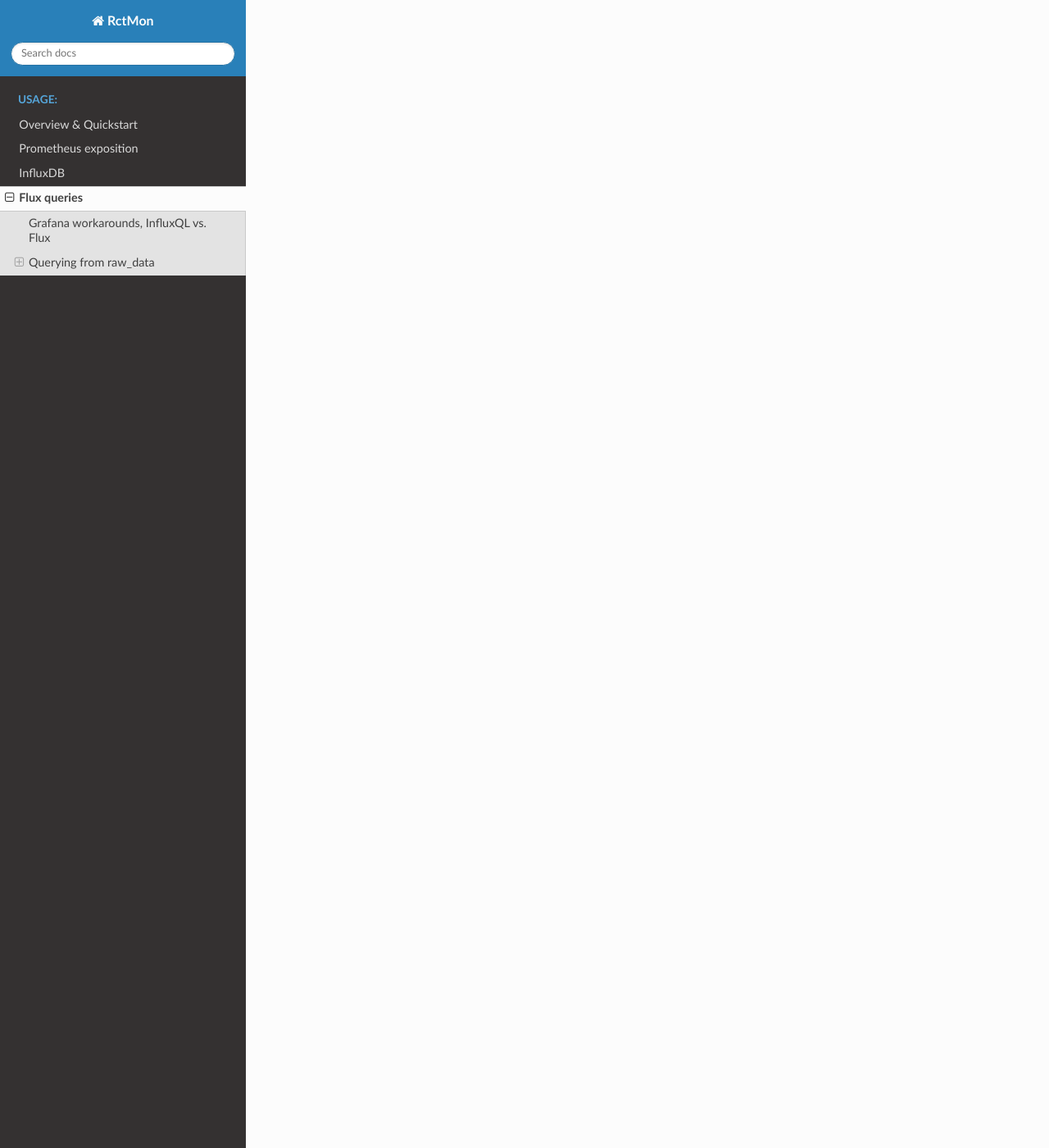
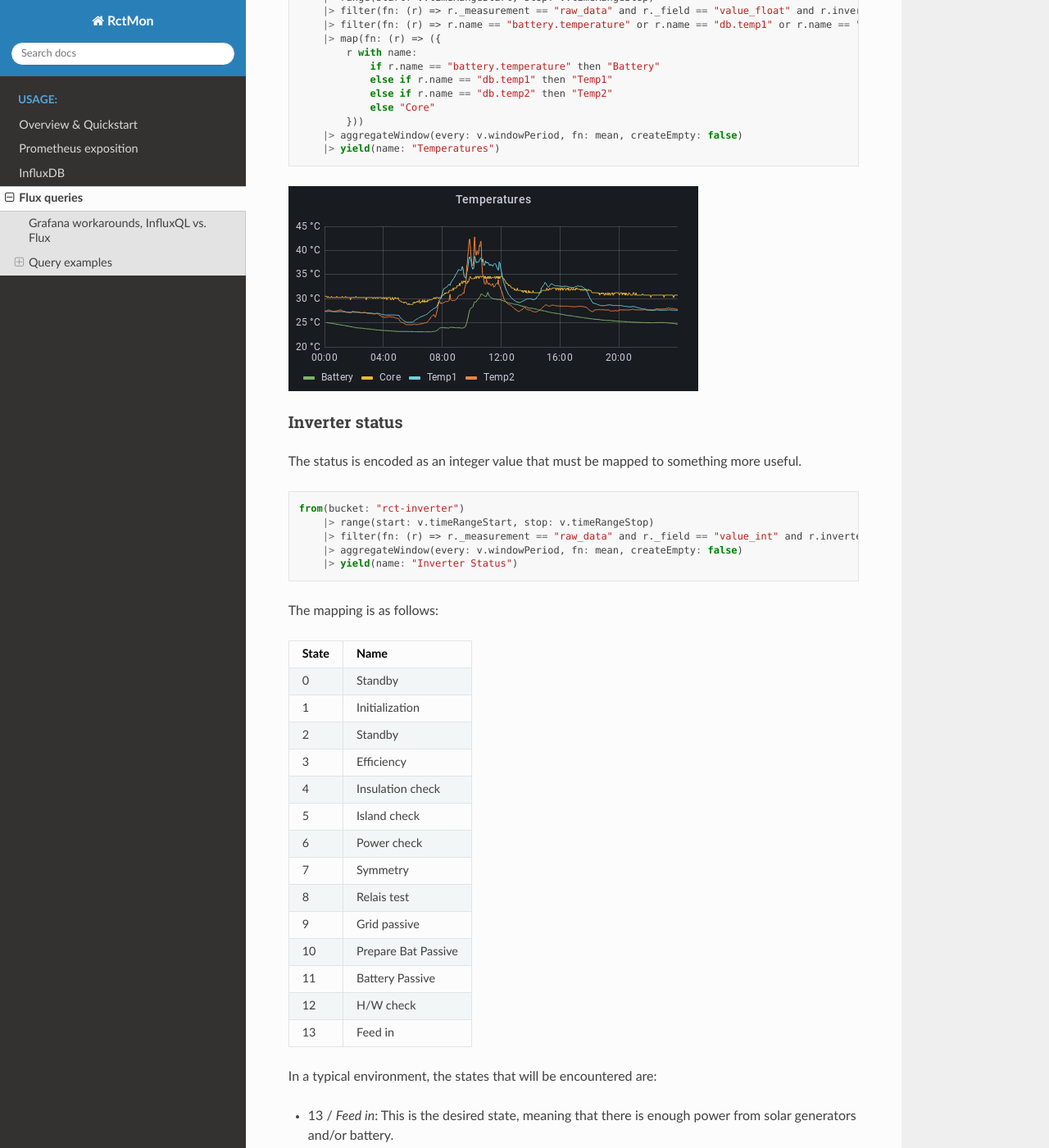
Before and after one commit to svalouch/rctmon, a Sphinx documentation site: the page built from docs/flux_queries.rst, in a window 1280 px wide and 1400 px high, scrolled down 3846 px. Shown: the whole window at 82% size. Built offline with Sphinx 7.4.7 and the Read the Docs theme 2.0.0, drawn with Linux system fonts in a browser that asks for light colours; some of the changed text lies outside the part shown.

Commit message:
docs: add more flux examples and panel-screenshots

```diff
--- a/docs/flux_queries.rst
+++ b/docs/flux_queries.rst
@@ -12,8 +12,8 @@
 InfluxQL support yet. The main problem that this page is working around is the inability to remap label names easily in
 Grafana. This was done in InfluxQL by using ``GROUP BY tag(columnname)`` in the query and ``$_tag_columname`` in the
 ``ALIAS BY`` field of the query wizard. Here, for measurements that are similar to normal tables (they are pre-procesed by
-RctMon and contain sensible field names) a simple, beautifying `` `rename()
-<https://docs.influxdata.com/influxdb/v2.0/reference/flux/stdlib/built-in/transformations/rename/>`_`` is used.
+RctMon and contain sensible field names) a simple, beautifying `rename()
+<https://docs.influxdata.com/influxdb/v2.0/reference/flux/stdlib/built-in/transformations/rename/>`_ is used.
 
 But for the ``raw_data`` measurement, things are more complicated. The measurement uses tags to give meaning to the
 fields (of which there are a few, such as ``value_float`` or ``value_string``). So in order to query the AC voltage of
@@ -90,8 +90,126 @@
 
 .. image:: images/flux_grafana/AC_Voltage.png
 
-Querying from raw_data
-**********************
+Query examples
+**************
+All of the following examples query from the ``raw_data`` measurement and assume that the bucket is named
+``rct-inverter``.
 
-AC voltage from power sensor
-============================
+String voltage
+==============
+
+.. code-block:: javascript
+
+   from(bucket: "rct-inverter")
+       |> range(start: v.timeRangeStart, stop: v.timeRangeStop)
+       |> filter(fn: (r) => r._measurement == "raw_data" and r._field == "value_float" and r.inverter == "PS 6.0 ASDF")
+       |> filter(fn: (r) => r.name == "g_sync.u_sg_avg[0]" or r.name == "g_sync.u_sg_avg[1]")
+       |> map(fn: (r) => ({
+           r with name:
+               if r.name == "g_sync.u_sg_avg[0]" then "A"
+               else "B"
+          }))
+       |> aggregateWindow(every: v.windowPeriod, fn: mean, createEmpty: false)
+       |> yield(name: "DC Voltage")
+
+.. image:: images/flux_grafana/DC_Voltage.png
+
+
+Battery charge state and charge target
+======================================
+
+.. code-block:: javascript
+
+   from(bucket: "rct-inverter")
+       |> range(start: v.timeRangeStart, stop: v.timeRangeStop)
+       |> filter(fn: (r) => r._measurement == "raw_data" and r._field == "value_float" and r.inverter == "PS 6.0 ASDF")
+       |> filter(fn: (r) => r.name == "battery.soc" or r.name == "battery.soc_target")
+       |> map(fn: (r) => ({
+           r with name:
+               if r.name == "battery.soc" then "Charge"
+               else "Target"
+           }))
+       |> aggregateWindow(every: v.windowPeriod, fn: mean, createEmpty: false)
+       |> yield(name: "Battery Charge")
+
+In this panel, the battery state of charge is ploted as a green line and the target is yellow. The two red lines top
+and bottom are thresholds that it should not exceed (7% and 97%), the orange line in the middle is the island limit of
+30%, these are set in the dashboard properties as "Thresholds":
+
+.. image:: images/flux_grafana/Battery_charge_state.png
+
+System and battery temperatures
+===============================
+
+.. code-block:: javascript
+
+   from(bucket: "rct-inverter")
+       |> range(start: v.timeRangeStart, stop: v.timeRangeStop)
+       |> filter(fn: (r) => r._measurement == "raw_data" and r._field == "value_float" and r.inverter == "PS 6.0 ASDF")
+       |> filter(fn: (r) => r.name == "battery.temperature" or r.name == "db.temp1" or r.name == "db.temp2" or r.name == "db.core_temp")
+       |> map(fn: (r) => ({
+           r with name:
+               if r.name == "battery.temperature" then "Battery"
+               else if r.name == "db.temp1" then "Temp1"
+               else if r.name == "db.temp2" then "Temp2"
+               else "Core"
+           }))
+       |> aggregateWindow(every: v.windowPeriod, fn: mean, createEmpty: false)
+       |> yield(name: "Temperatures")
+
+.. image:: images/flux_grafana/Temperatures.png
+
+Inverter status
+===============
+The status is encoded as an integer value that must be mapped to something more useful.
+
+.. code-block:: javascript
+
+   from(bucket: "rct-inverter")
+       |> range(start: v.timeRangeStart, stop: v.timeRangeStop)
+       |> filter(fn: (r) => r._measurement == "raw_data" and r._field == "value_int" and r.inverter == "PS 6.0 ASDF" and r.name == "prim_sm.state")
+       |> aggregateWindow(every: v.windowPeriod, fn: mean, createEmpty: false)
+       |> yield(name: "Inverter Status")
+
+The mapping is as follows:
+
+===== ===================
+State Name
+===== ===================
+0     Standby
+1     Initialization
+2     Standby
+3     Efficiency
+4     Insulation check
+5     Island check
+6     Power check
+7     Symmetry
+8     Relais test
+9     Grid passive
+10    Prepare Bat Passive
+11    Battery Passive
+12    H/W check
+13    Feed in
+===== ===================
+
+In a typical environment, the states that will be encountered are:
+
+* 13 / `Feed in`: This is the desired state, meaning that there is enough power from solar generators and/or battery.
+* 6 / `Power check`: This state is encountered when there is not enough input power, meaning no sunlight and the
+  batteries `State of charge` (``battery.soc``) is at or below the value of `Min SOC target` (``power_mng.soc_min``).
+  Note that if the battery reaches the value set in `Min SOC target (island)` (``power_mng.soc_min_island``) the
+  battery will shut off, and if the solar generators are not producing power then the device will power off completely,
+  and can't be reached over the network until input power is restored (usually sunrise).
+* 5 / `Island check`: The state is briefly encountered when transitioning from `Feed in` to `Power check`.
+* 7 / `Symmetry`: The state is briefly encountered when transitioning from `Power check` to `Feed in`:
+
+One way to visualise this is to use the ``natel-discrete-panel`` that can be found on Grafana.com:
+
+.. image:: images/flux_grafana/Inverter_state_plugin.png
+
+Another option is to use the new "State timeline" panel type that is new in Grafana 8:
+
+.. image:: images/flux_grafana/Inverter_state_native.png
+
+Both of these have their strengths and weaknesses, and some experimentation may be required to get the most out of
+them.
```
Also changed, not shown: docs/images/flux_grafana/Battery_charge_state.png (added), docs/images/flux_grafana/DC_Voltage.png (added), docs/images/flux_grafana/Inverter_state_native.png (added), docs/images/flux_grafana/Inverter_state_plugin.png (added), docs/images/flux_grafana/Temperatures.png (added).
